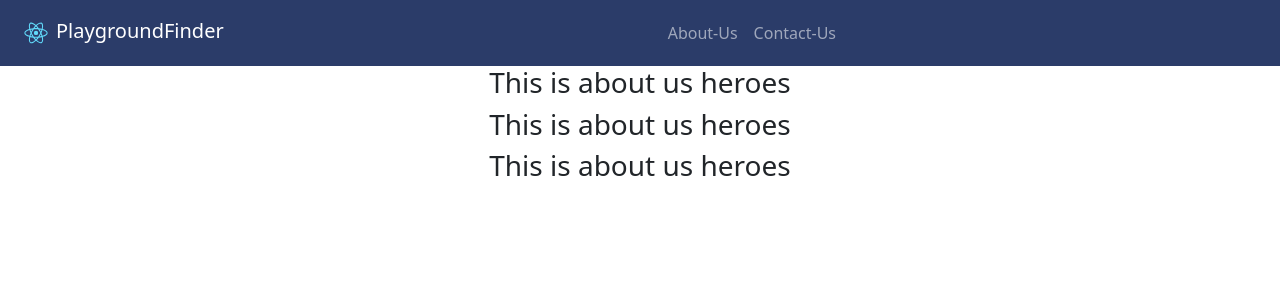
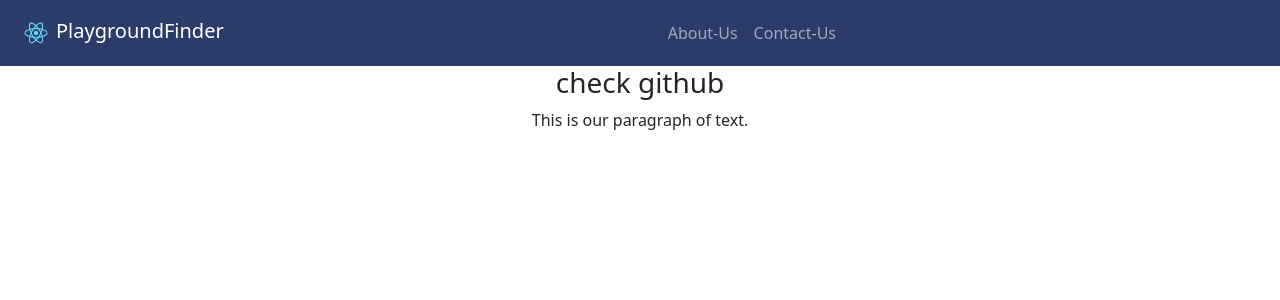
Before and after one commit to Playground-Finder/Web-FrontEnd, a React (Create React App) app in the folder client/: page /AboutUs in a window 1280 px wide. Shown: the top 300 px of the page. Built offline with nearby package versions, Linux system fonts and the light colour scheme.

Commit message:
changed about us to nothing important

```diff
--- a/client/src/components/AboutUs.js
+++ b/client/src/components/AboutUs.js
@@ -4,9 +4,9 @@ const AboutUs = () => {
     return (
 
         <div>
-            <h3>This is about us heroes</h3>
-            <h3>This is about us heroes</h3>
-            <h3>This is about us heroes</h3>
+            <h3>check github</h3>
+
+            <p>This is our paragraph of text.</p>
         </div>
     )
 }
--- a/client/src/components/ContactUs.js
+++ b/client/src/components/ContactUs.js
@@ -6,7 +6,7 @@ const ContactUs = () => {
         <div>
             <h3>hello ContactUs...</h3>
             <h3>hello ContactUs...</h3>
-            <h3>hello ContactUs...</h3>
+            <h3>hello World!...</h3>
         </div>
 
     )
```
Also changed, not shown: 1 other file (tests, documents, lock files or other folders).
